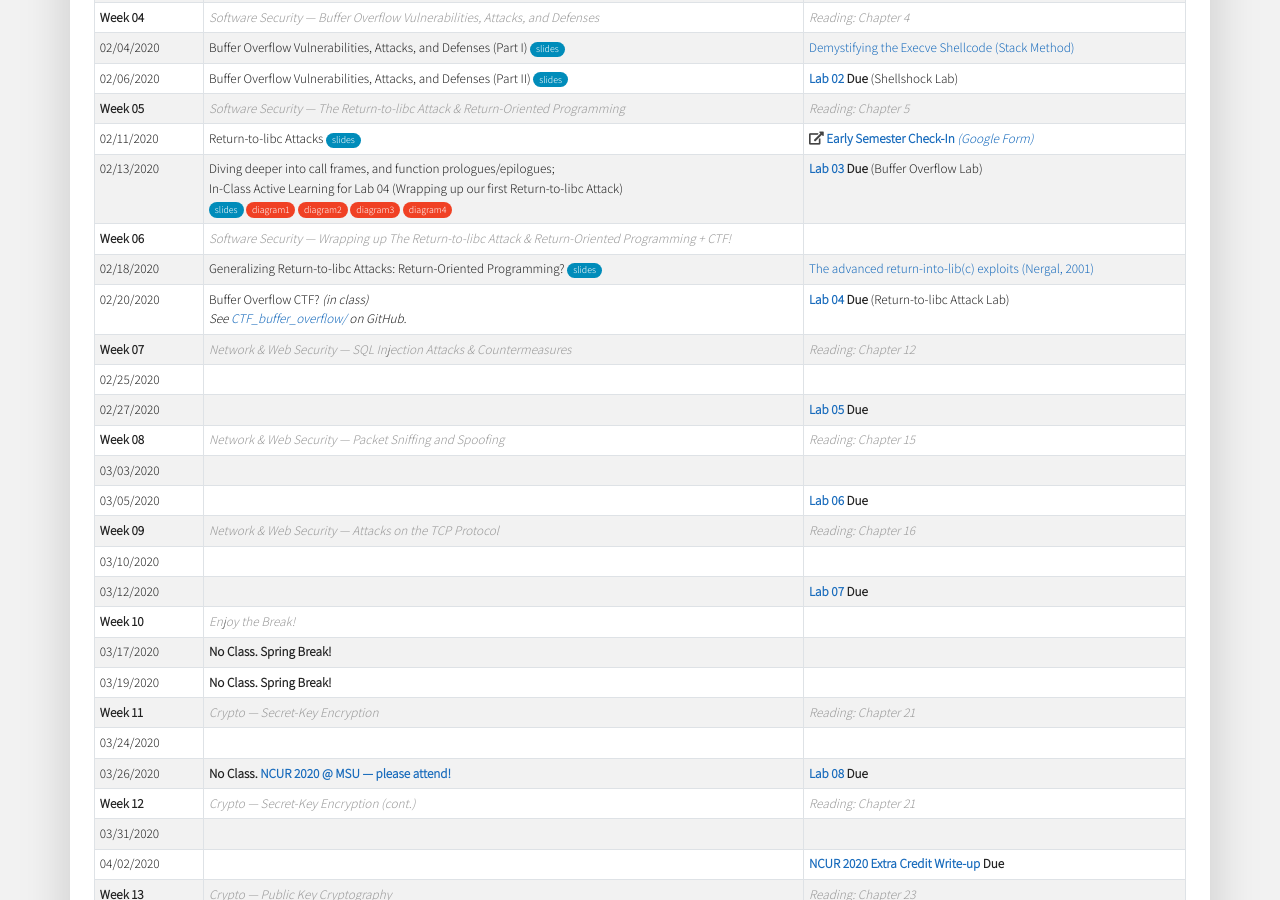
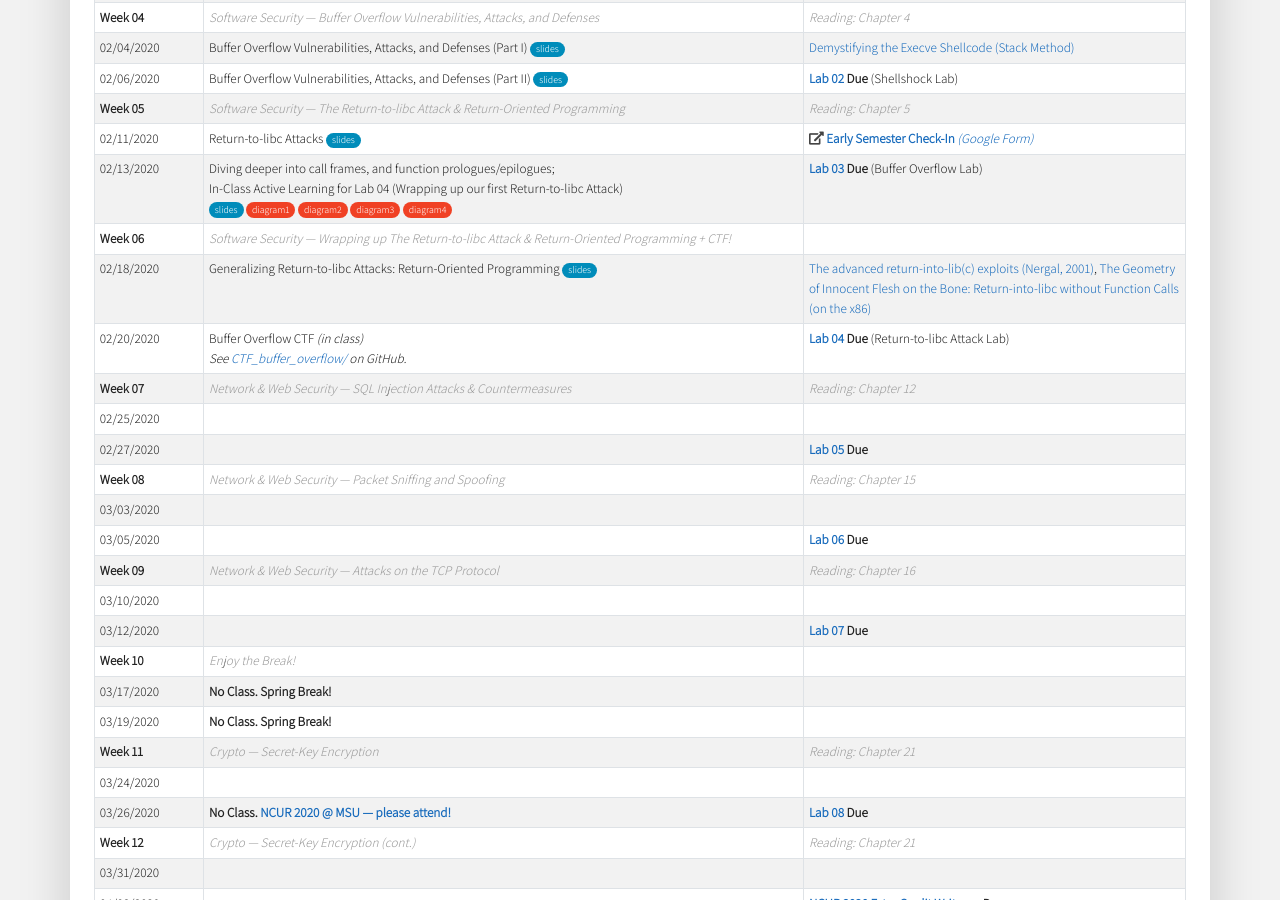
Before and after one commit to traviswpeters/cs476-2020-spring, a Jekyll site: the page built from index.md, in a window 1280 px wide and 900 px high, scrolled down 1688 px. Built offline with Jekyll 4.4.1, drawn with Linux system fonts in a browser that asks for light colours; nearby versions of some CDN libraries; some web fonts are replaced; our own code applies the rules of GitHub Pages for plain Markdown files.

Commit message:
tweaks + new paper

```diff
--- a/index.md
+++ b/index.md
@@ -248,13 +248,16 @@ In-Class Active Learning for Lab 04 (Wrapping up our first Return-to-libc Attack
 <tr>
 <td markdown="span">02/18/2020</td>
 <td markdown="span">
-Generalizing Return-to-libc Attacks: Return-Oriented Programming? [slides][slides11]{:.slides} </td>
-<td markdown="span">[The advanced return-into-lib(c) exploits (Nergal, 2001)](http://phrack.org/issues/58/4.html)</td>
+Generalizing Return-to-libc Attacks: Return-Oriented Programming [slides][slides11]{:.slides} </td>
+<td markdown="span">
+[The advanced return-into-lib(c) exploits (Nergal, 2001)](http://phrack.org/issues/58/4.html),
+[The Geometry of Innocent Flesh on the Bone: Return-into-libc without Function Calls (on the x86)](https://hovav.net/ucsd/dist/geometry.pdf)
+</td>
 </tr>
 <tr>
 <td markdown="span">02/20/2020</td>
 <td markdown="span">
-Buffer Overflow CTF? *(in class)* <br/>
+Buffer Overflow CTF *(in class)* <br/>
 *See [CTF_buffer_overflow/](https://github.com/traviswpeters/csci476-code/tree/master/CTF_buffer_overflow) on GitHub.*
 </td>
 <td markdown="span">**[Lab 04] Due** (Return-to-libc Attack Lab)</td>
```
